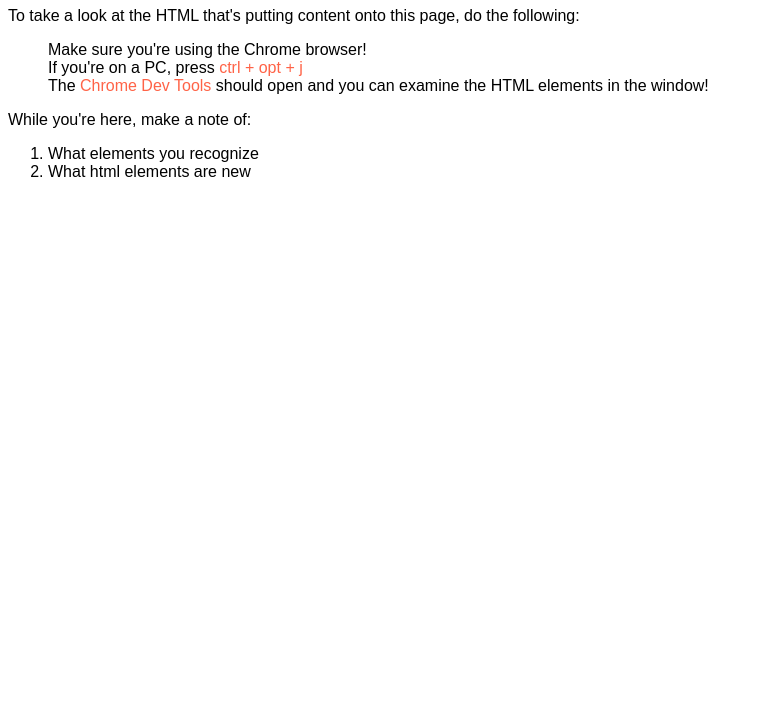
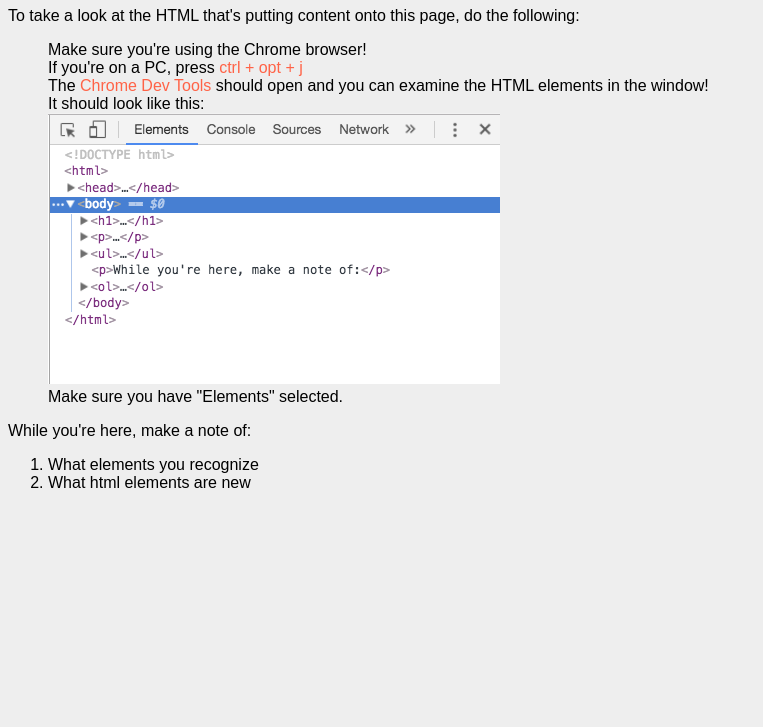
Before and after one commit to jmsoper/recognize-html, a plain HTML site: page index.html in a window 1280 px wide. Shown: the part 73-800 px from the top of the page, without its empty margins (0-763 px from the left). Drawn offline with Linux system fonts and the light colour scheme.

Commit message:
add small image

```diff
--- a/index.html
+++ b/index.html
@@ -12,6 +12,9 @@
       <li>Make sure you're using the Chrome browser!</li>
       <li>If you're on a PC, press <span>ctrl + opt + j</span></li>
       <li>The <span>Chrome Dev Tools</span> should open and you can examine the HTML elements in the window!</li>
+      <li>It should look like this:  </li>
+      <li><img src="./chrome-dev-tools.png" /></li>
+      <li>Make sure you have "Elements" selected.</li>
     </ul>
     <p>While you're here, make a note of:</p>
     <ol>
--- a/style.css
+++ b/style.css
@@ -8,4 +8,5 @@ span {
 
 body {
   font-family: arial;
+  background-color: #EEE;
 }
```
Also changed, not shown: chrome-dev-tools.png (added).
